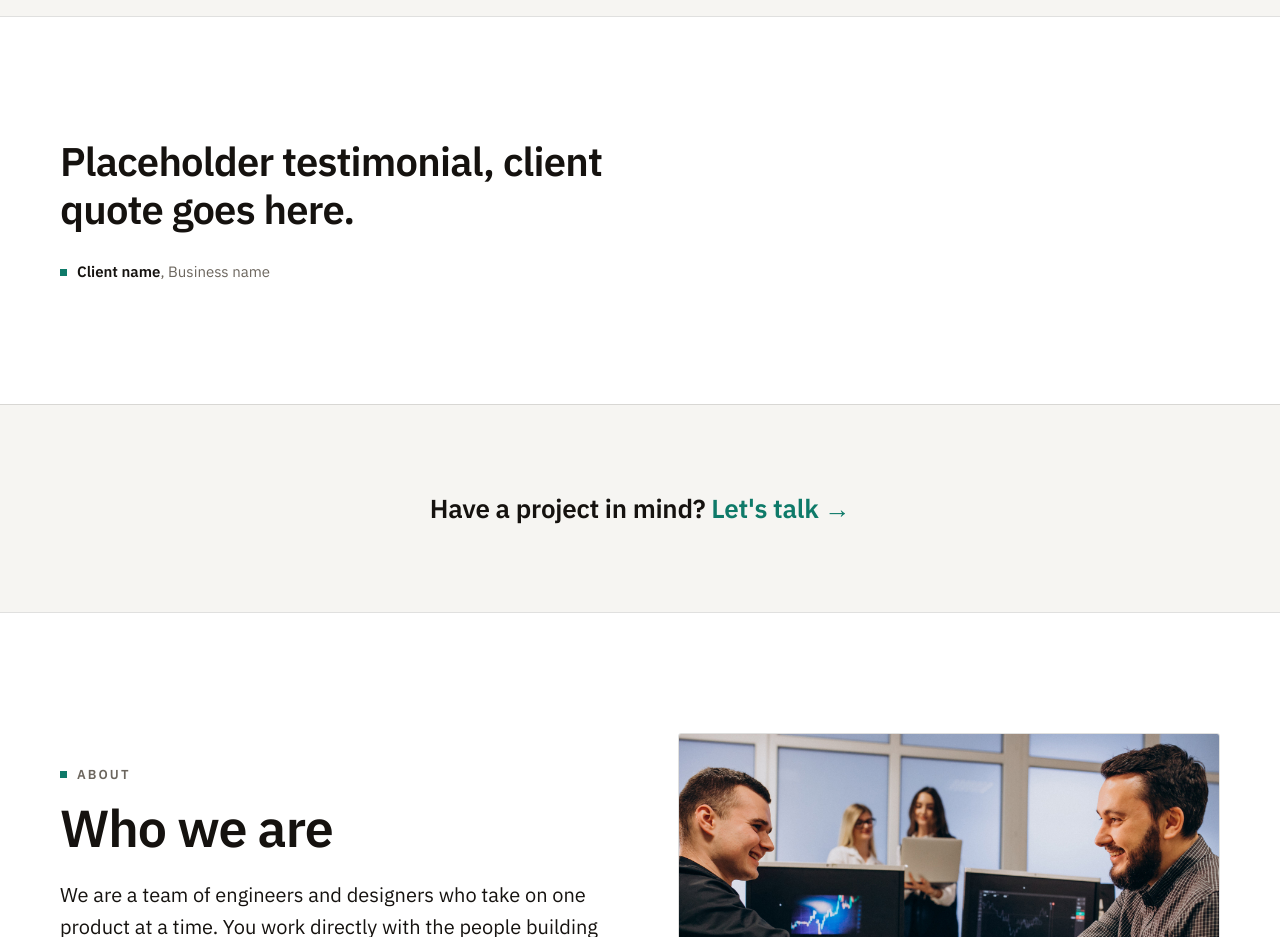
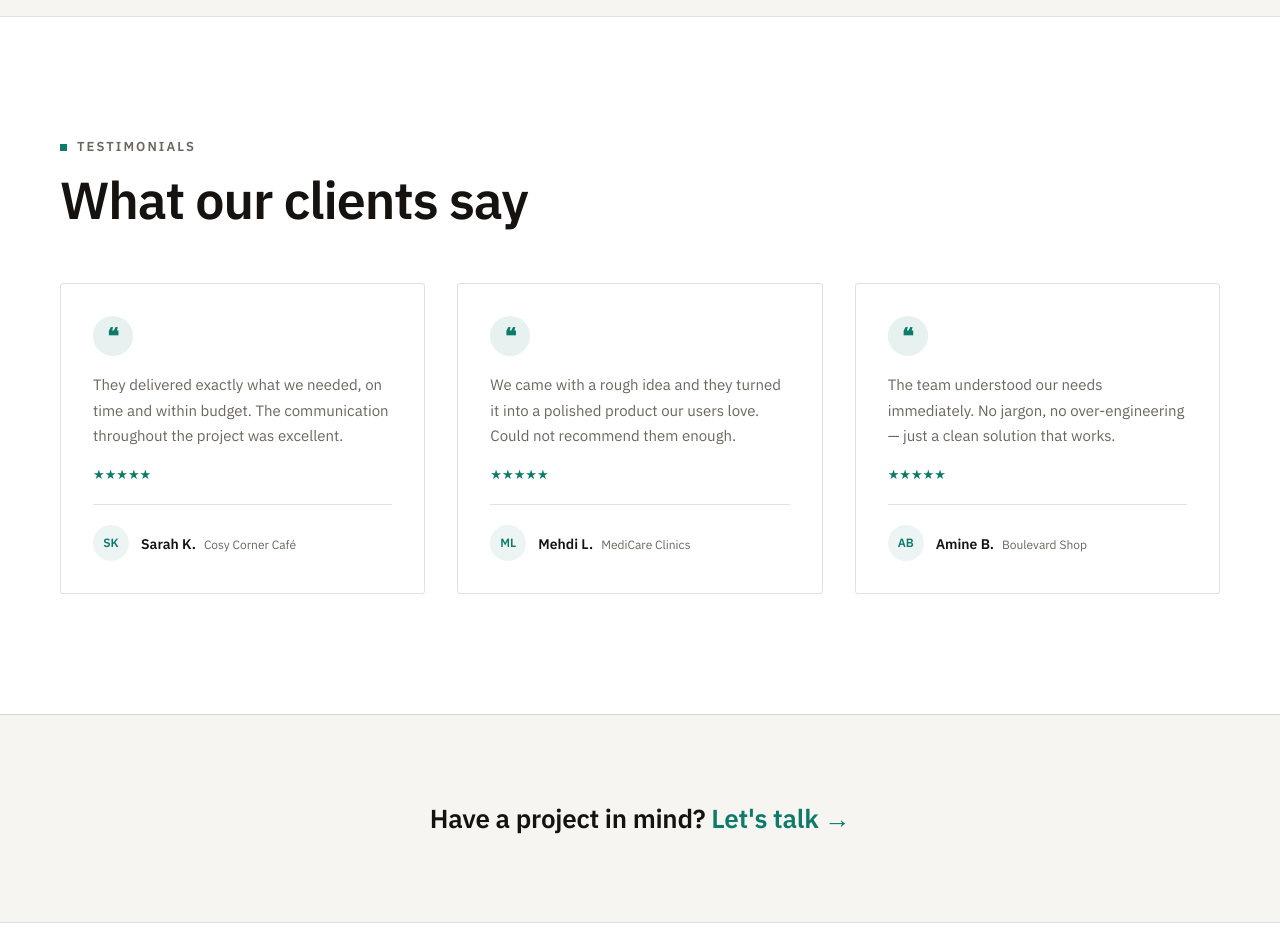
Before and after one commit to LebgaaAbderrahmane/cuvatex-landing, a React (Vite) app: page / in a window 1280 px wide. Shown: the part 4380-5317 px from the top of the page. Built offline with nearby package versions, Linux system fonts and the light colour scheme; no server answers.

Commit message:
redesign Testimonials section with card layout + 3 placeholder entries

```diff
--- a/src/components/Testimonials.jsx
+++ b/src/components/Testimonials.jsx
@@ -1,5 +1,16 @@
 import { useTranslation } from 'react-i18next';
+import { motion } from 'framer-motion';
 import ScrollReveal from './ScrollReveal';
+
+function getInitials(name) {
+  return name
+    .split(' ')
+    .filter(Boolean)
+    .map(w => w[0])
+    .join('')
+    .toUpperCase()
+    .slice(0, 2);
+}
 
 export default function Testimonials() {
   const { t } = useTranslation();
@@ -17,47 +28,145 @@ export default function Testimonials() {
         borderTop: '1px solid var(--line, rgba(21,18,15,0.13))',
       }}
     >
-      <div style={{
-        maxWidth: 1160,
-        margin: '0 auto',
-        display: 'flex',
-        flexDirection: 'column',
-        gap: 'clamp(48px, 8vw, 88px)',
-      }}>
-        {items.map((item, i) => (
-          <figure key={i} style={{ margin: 0 }}>
+      <div style={{ maxWidth: 1160, margin: '0 auto' }}>
         <ScrollReveal>
-              <blockquote style={{
-                margin: 0,
-                fontSize: 'clamp(24px, 4vw, 40px)',
-                fontWeight: 600,
-                letterSpacing: '-0.02em',
-                lineHeight: 1.2,
-                color: 'var(--fg, #15120f)',
-                maxWidth: '24ch',
-              }}>
-                {item.quote}
-              </blockquote>
-            </ScrollReveal>
-            <ScrollReveal delay={0.1}>
-              <figcaption style={{
-                marginTop: 'clamp(20px, 3vw, 28px)',
+          <p style={{
             display: 'flex',
             alignItems: 'center',
             gap: 10,
+            margin: 0,
+            fontSize: 13,
+            letterSpacing: '0.16em',
+            textTransform: 'uppercase',
+            color: 'var(--muted, #6c665e)',
+            fontWeight: 600,
+          }}>
+            <span style={{ width: 7, height: 7, background: 'var(--accent, #0E7A69)', display: 'inline-block' }} />
+            {t('testimonialsEyebrow')}
+          </p>
+        </ScrollReveal>
+
+        <ScrollReveal delay={0.1}>
+          <h2 style={{
+            fontSize: 'clamp(30px, 5vw, 52px)',
+            fontWeight: 600,
+            letterSpacing: '-0.02em',
+            lineHeight: 1.05,
+            margin: '16px 0 0',
+            maxWidth: '20ch',
+          }}>
+            {t('testimonialsTitle')}
+          </h2>
+        </ScrollReveal>
+
+        <div style={{
+          marginTop: 'clamp(36px, 5vw, 56px)',
+          display: 'grid',
+          gridTemplateColumns: 'repeat(auto-fit, minmax(300px, 1fr))',
+          gap: 'clamp(20px, 2.5vw, 32px)',
+        }}>
+          {items.map((item, i) => (
+            <ScrollReveal key={i} delay={i * 0.08}>
+              <motion.article
+                whileHover={{ y: -4 }}
+                transition={{ type: 'spring', stiffness: 200 }}
+                style={{
+                  border: '1px solid var(--line, rgba(21,18,15,0.13))',
+                  borderRadius: 3,
+                  padding: 'clamp(24px, 2.5vw, 32px)',
+                  display: 'flex',
+                  flexDirection: 'column',
+                  gap: 16,
+                }}
+              >
+                <div style={{
+                  width: 40,
+                  height: 40,
+                  borderRadius: '50%',
+                  background: 'color-mix(in srgb, var(--accent, #0E7A69) 10%, transparent)',
+                  display: 'flex',
+                  alignItems: 'center',
+                  justifyContent: 'center',
+                  flex: 'none',
+                }}>
+                  <span style={{
+                    color: 'var(--accent, #0E7A69)',
+                    fontSize: 22,
+                    fontWeight: 600,
+                    lineHeight: 1,
+                  }}>
+                    ❝
+                  </span>
+                </div>
+
+                <p style={{
+                  margin: 0,
                   fontSize: 15,
+                  lineHeight: 1.7,
                   color: 'var(--muted, #6c665e)',
                 }}>
-                <span style={{ width: 7, height: 7, background: 'var(--accent, #0E7A69)', display: 'inline-block', flex: 'none' }} />
-                <span>
-                  <span style={{ color: 'var(--fg, #15120f)', fontWeight: 600 }}>{item.name}</span>
-                  {', '}
+                  {item.quote}
+                </p>
+
+                <div style={{
+                  display: 'flex',
+                  gap: 3,
+                  fontSize: 13,
+                  color: 'var(--accent, #0E7A69)',
+                }}>
+                  {'★★★★★'}
+                </div>
+
+                <div style={{
+                  height: 1,
+                  background: 'var(--line, rgba(21,18,15,0.13))',
+                  margin: '4px 0',
+                }} />
+
+                <div style={{
+                  display: 'flex',
+                  alignItems: 'center',
+                  gap: 12,
+                }}>
+                  <div style={{
+                    width: 36,
+                    height: 36,
+                    borderRadius: '50%',
+                    background: 'color-mix(in srgb, var(--accent, #0E7A69) 8%, transparent)',
+                    display: 'flex',
+                    alignItems: 'center',
+                    justifyContent: 'center',
+                    flex: 'none',
+                  }}>
+                    <span style={{
+                      color: 'var(--accent, #0E7A69)',
+                      fontSize: 12,
+                      fontWeight: 600,
+                    }}>
+                      {getInitials(item.name)}
+                    </span>
+                  </div>
+                  <div>
+                    <span style={{
+                      fontWeight: 600,
+                      fontSize: 14,
+                      color: 'var(--fg, #15120f)',
+                    }}>
+                      {item.name}
+                    </span>
+                    <span style={{
+                      fontSize: 12,
+                      color: 'var(--muted, #6c665e)',
+                      marginInlineStart: 8,
+                    }}>
                       {item.business}
                     </span>
-              </figcaption>
+                  </div>
+                </div>
+              </motion.article>
             </ScrollReveal>
-          </figure>
           ))}
+        </div>
       </div>
     </section>
   );
--- a/src/i18n/ar.json
+++ b/src/i18n/ar.json
@@ -25,8 +25,12 @@
   "clientsTitle": "مع من نعمل",
   "clientsBody": "نعمل مع الشركات الصغيرة، والمتاجر والمطاعم، والعيادات وأصحاب المهن، والشركات الناشئة التي تبني أول منتج لها. إن لم تكن متأكدًا من أن مشروعك يناسبنا، اسألنا.",
   "clientTypes": ["شركات صغيرة", "متاجر ومطاعم", "عيادات ومهنيون", "شركات ناشئة", "خدمات محلية"],
+  "testimonialsEyebrow": "شهادات العملاء",
+  "testimonialsTitle": "ماذا يقول عملاؤنا",
   "testimonials": [
-    { "quote": "شهادة مبدئية, اقتباس العميل يوضع هنا.", "name": "اسم العميل", "business": "اسم النشاط" }
+    { "quote": "قدّموا لنا بالضبط ما نحتاجه، في الوقت المحدد وضمن الميزانية. التواصل طوال المشروع كان ممتازًا.", "name": "سارة ك.", "business": "مقهى Cosy Corner", "role": "مالكة" },
+    { "quote": "جئنا بفكرة أولية وحوّلوها إلى منتج متقن يحبّه مستخدمونا. لا يسعني إلا أن أوصي بهم.", "name": "مهدي ل.", "business": "عيادات MediCare", "role": "مؤسس" },
+    { "quote": "فريق العمل فهم احتياجاتنا فورًا. بدون مصطلحات معقدة أو هندسة زائدة — مجرد حل نظيف يعمل.", "name": "أمين ب.", "business": "متجر Boulevard", "role": "مدير" }
   ],
   "ctaBannerLead": "لديك مشروع في بالك؟",
   "ctaBannerLink": "لنتحدث",
--- a/src/i18n/en.json
+++ b/src/i18n/en.json
@@ -25,8 +25,12 @@
   "clientsTitle": "Who we work with",
   "clientsBody": "We work with small businesses, shops and restaurants, clinics and professionals, and startups building their first product. If you are not sure whether your project fits, ask us.",
   "clientTypes": ["Small businesses", "Shops & restaurants", "Clinics & professionals", "Startups", "Local services"],
+  "testimonialsEyebrow": "Testimonials",
+  "testimonialsTitle": "What our clients say",
   "testimonials": [
-    { "quote": "Placeholder testimonial, client quote goes here.", "name": "Client name", "business": "Business name" }
+    { "quote": "They delivered exactly what we needed, on time and within budget. The communication throughout the project was excellent.", "name": "Sarah K.", "business": "Cosy Corner Café", "role": "Owner" },
+    { "quote": "We came with a rough idea and they turned it into a polished product our users love. Could not recommend them enough.", "name": "Mehdi L.", "business": "MediCare Clinics", "role": "Founder" },
+    { "quote": "The team understood our needs immediately. No jargon, no over-engineering — just a clean solution that works.", "name": "Amine B.", "business": "Boulevard Shop", "role": "Manager" }
   ],
   "ctaBannerLead": "Have a project in mind?",
   "ctaBannerLink": "Let's talk",
--- a/src/i18n/fr.json
+++ b/src/i18n/fr.json
@@ -25,8 +25,12 @@
   "clientsTitle": "Avec qui nous travaillons",
   "clientsBody": "Nous travaillons avec des petites entreprises, des commerces et des restaurants, des cliniques et des professionnels, et des startups qui lancent leur premier produit. Si vous n'êtes pas sûr que votre projet nous convienne, demandez-nous.",
   "clientTypes": ["Petites entreprises", "Commerces et restaurants", "Cliniques et professionnels", "Startups", "Services de proximité"],
+  "testimonialsEyebrow": "Témoignages",
+  "testimonialsTitle": "Ce que disent nos clients",
   "testimonials": [
-    { "quote": "Témoignage à venir, la citation du client ira ici.", "name": "Nom du client", "business": "Nom de l'entreprise" }
+    { "quote": "Ils ont livré exactement ce dont nous avions besoin, à temps et dans le budget. La communication tout au long du projet était excellente.", "name": "Sarah K.", "business": "Cosy Corner Café", "role": "Propriétaire" },
+    { "quote": "Nous sommes venus avec une idée vague et ils l'ont transformée en un produit soigné que nos utilisateurs adorent. Je les recommande vivement.", "name": "Mehdi L.", "business": "MediCare Clinics", "role": "Fondateur" },
+    { "quote": "L'équipe a compris nos besoins immédiatement. Pas de jargon, pas de sur-ingénierie — juste une solution propre qui fonctionne.", "name": "Amine B.", "business": "Boulevard Shop", "role": "Gérant" }
   ],
   "ctaBannerLead": "Un projet en tête ?",
   "ctaBannerLink": "Parlons-en",
```
Lines whose indentation alone changed are shown as unchanged.
